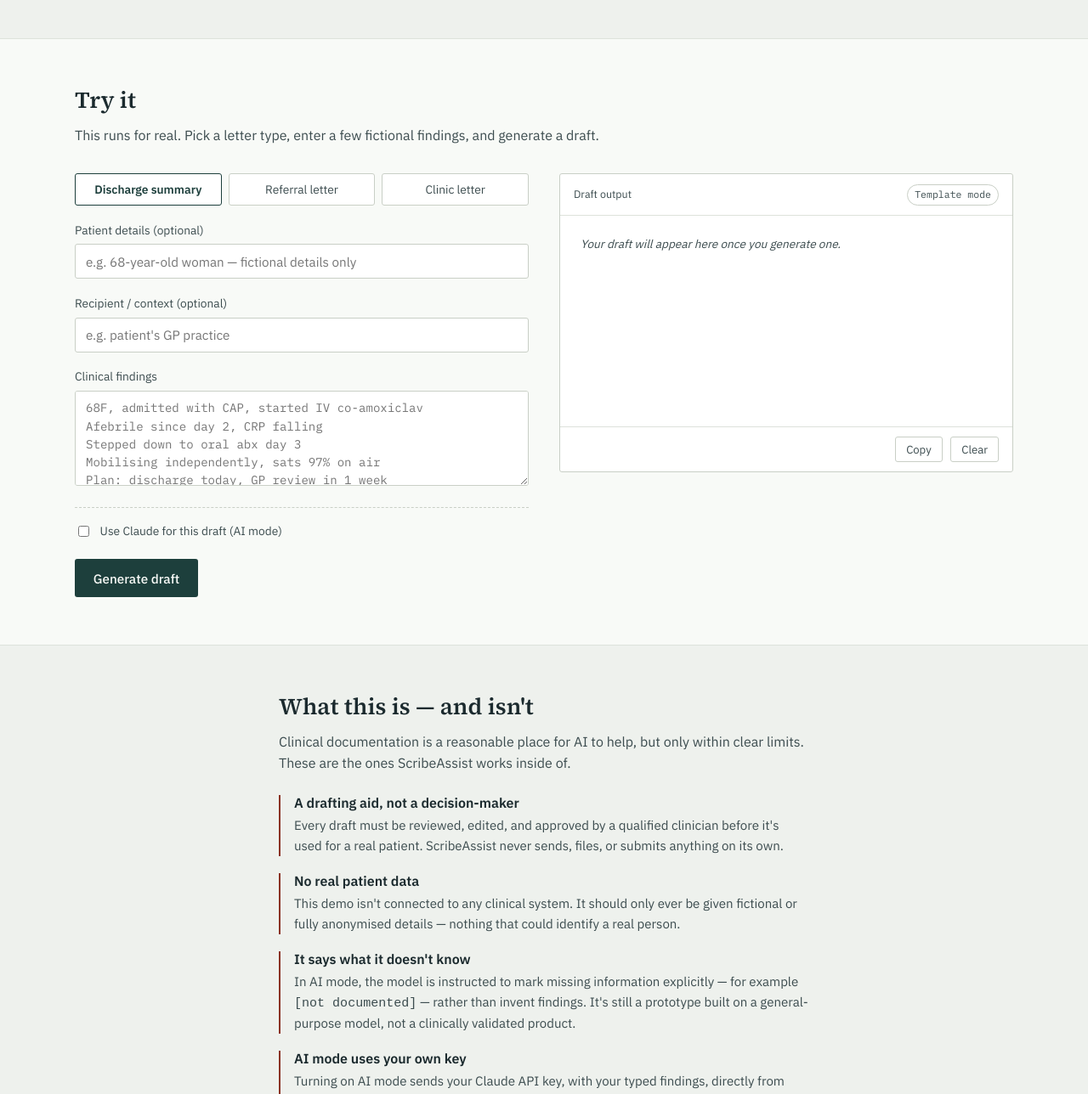
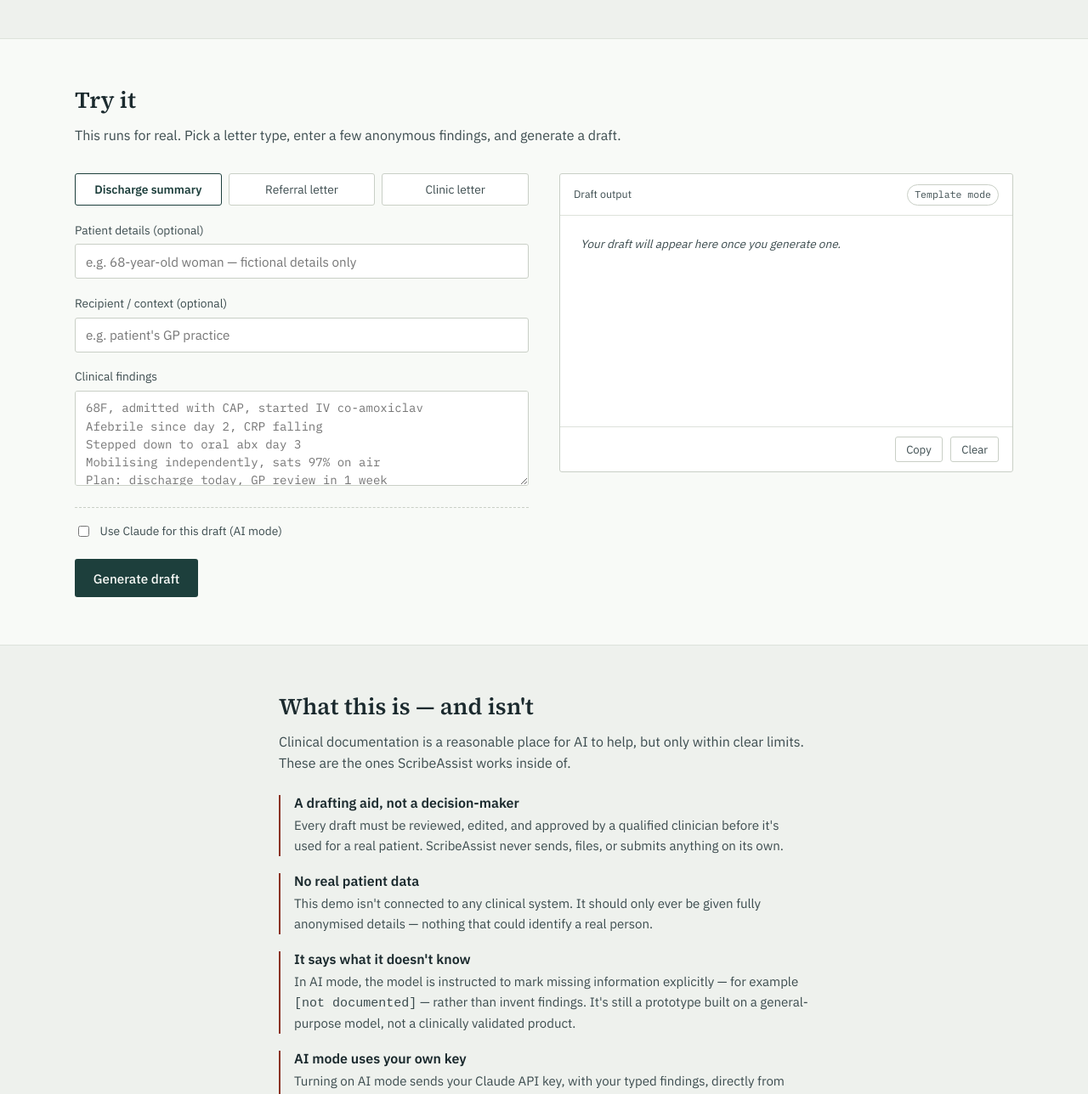
Before and after one commit to ScribeAssist/scribeassist, a website: page index.html in a window 1280 px wide. Shown: the part 1648-2936 px from the top of the page at 85% size. Drawn offline with Linux system fonts and the light colour scheme.

Commit message:
Update index.html

```diff
--- a/index.html
+++ b/index.html
@@ -93,7 +93,7 @@
   <section class="tool-section" id="tool">
     <div class="wrap">
       <h2>Try it</h2>
-      <p class="section-lede measure">This runs for real. Pick a letter type, enter a few fictional findings, and generate a draft.</p>
+      <p class="section-lede measure">This runs for real. Pick a letter type, enter a few anonymous findings, and generate a draft.</p>
 
       <div class="tool-grid">
         <form id="generate-form" novalidate>
@@ -175,7 +175,7 @@ Plan: discharge today, GP review in 1 week"></textarea>
           <div class="bar"></div>
           <div>
             <h3>No real patient data</h3>
-            <p>This demo isn't connected to any clinical system. It should only ever be given fictional or fully anonymised details — nothing that could identify a real person.</p>
+            <p>This demo isn't connected to any clinical system. It should only ever be given fully anonymised details — nothing that could identify a real person.</p>
           </div>
         </div>
         <div class="safety-item">
```
